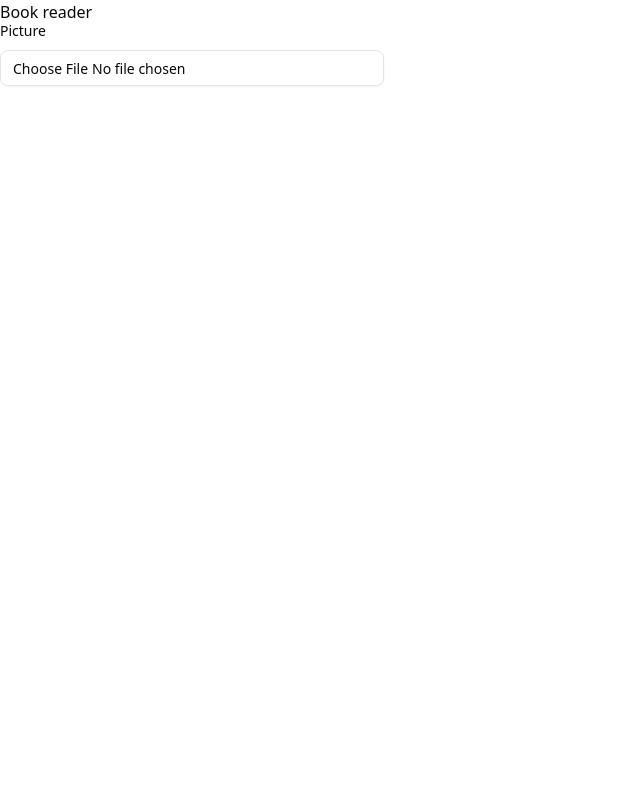
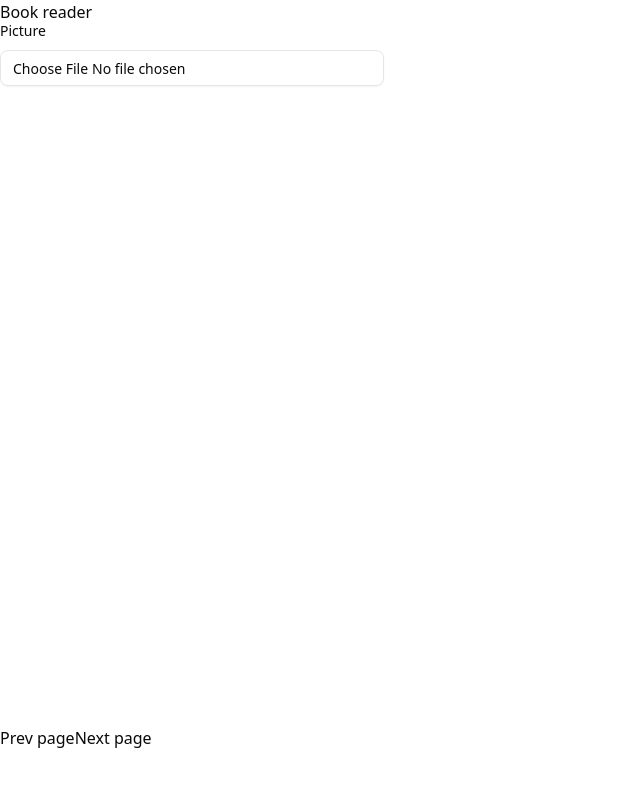
Before and after one commit to Kurkov11/Retainify, a Next.js app in the folder retainify/: page /reader in a window 1280 px wide. Shown: the top 786 px of the page, without its empty margins (0-640 px from the left). Built offline with nearby package versions, Linux system fonts and the light colour scheme.

Commit message:
add basic pagination

```diff
--- a/retainify/src/app/reader/page.tsx
+++ b/retainify/src/app/reader/page.tsx
@@ -1,14 +1,65 @@
 "use client";
 
 import { FileInput } from "@/components/FileInput";
+import { createLoader, Reader, Book } from "@asteasolutions/epub-reader";
+
 import "./reader.css";
+import { useState } from "react";
 
 export default function Page() {
+  const [reader, setReader] = useState<Reader | null>(null);
   return (
     <>
       <h1>Book reader</h1>
-      <FileInput />
-      <div id="epub-reader" className="w-[800px] h-[800px]"></div>
+      <FileInput
+        onChange={(e) => {
+          const file = e.target?.files?.[0];
+          console.log(file);
+          if (!file) {
+            return;
+          }
+
+          (async () => {
+            try {
+              const container = document.getElementById("epub-reader");
+              if (!container) return <></>;
+
+              const loader = await createLoader(file);
+              Book.open(loader).subscribe({
+                next: (book) => {
+                  const newReader = new Reader(container, book);
+                  setReader(newReader);
+                  newReader.loadContent().subscribe(() => {
+                    // EPub is now rendered
+                  });
+                },
+              });
+            } catch (err) {
+              console.error(err);
+            }
+          })();
+        }}
+      />
+      <div id="epub-reader" className="mx-auto h-[800px] max-h-[80vh]"></div>
+
+      <div>
+        <button
+          onClick={() => {
+            console.log("prevPage");
+            reader?.previousPage();
+          }}
+        >
+          Prev page
+        </button>
+        <button
+          onClick={() => {
+            console.log("nextPage");
+            reader?.nextPage();
+          }}
+        >
+          Next page
+        </button>
+      </div>
     </>
   );
 }
--- a/retainify/src/app/reader/reader.css
+++ b/retainify/src/app/reader/reader.css
@@ -2,3 +2,7 @@ iframe {
   width: 100%;
   height: 100%;
 }
+iframe {
+  display: flex;
+  justify-content: center;
+}
--- a/retainify/src/components/FileInput.tsx
+++ b/retainify/src/components/FileInput.tsx
@@ -2,41 +2,11 @@ import { Input } from "@/components/ui/input";
 import { Label } from "@/components/ui/label";
 import { Book, createLoader, Reader } from "@asteasolutions/epub-reader";
 
-export function FileInput() {
+export function FileInput({ onChange }: { onChange }) {
   return (
     <div className="grid w-full max-w-sm items-center gap-3">
       <Label htmlFor="picture">Picture</Label>
-      <Input
-        id="picture"
-        type="file"
-        onChange={(e) => {
-          const file = e.target?.files?.[0];
-          console.log(file);
-          if (!file) {
-            return;
-          }
-
-          (async () => {
-            try {
-              const container = document.getElementById("epub-reader");
-              if (!container) return <></>;
-
-              const loader = await createLoader(file);
-              Book.open(loader).subscribe({
-                next: (book) => {
-                  const reader = new Reader(container, book);
-
-                  reader.loadContent().subscribe(() => {
-                    // EPub is now rendered
-                  });
-                },
-              });
-            } catch (err) {
-              console.error(err);
-            }
-          })();
-        }}
-      />
+      <Input id="picture" type="file" onChange={onChange} />
     </div>
   );
 }
```
